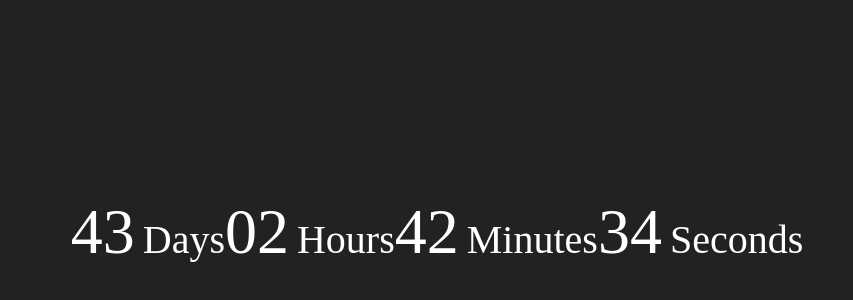
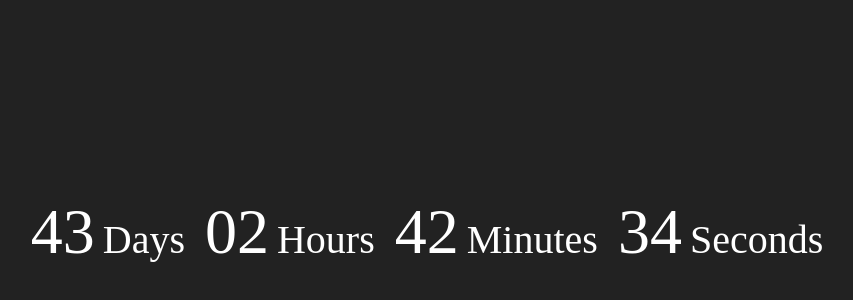
Before and after one commit to DariiaNikolaieva/goit-js-hw-11-timer-DN, a plain HTML site: page index.html in a window 1280 px wide. Shown: the part 168-468 px from the top of the page, without its empty margins (203-1056 px from the left). Drawn offline with Linux system fonts and the light colour scheme.

Commit message:
Update styles.css

```diff
--- a/styles.css
+++ b/styles.css
@@ -10,6 +10,9 @@ body {
   justify-content: center;
   align-items: center;
 }
+.field {
+  margin-right: 20px;
+}
 .value {
   color: #fff;
   font-size: 4rem;
```
